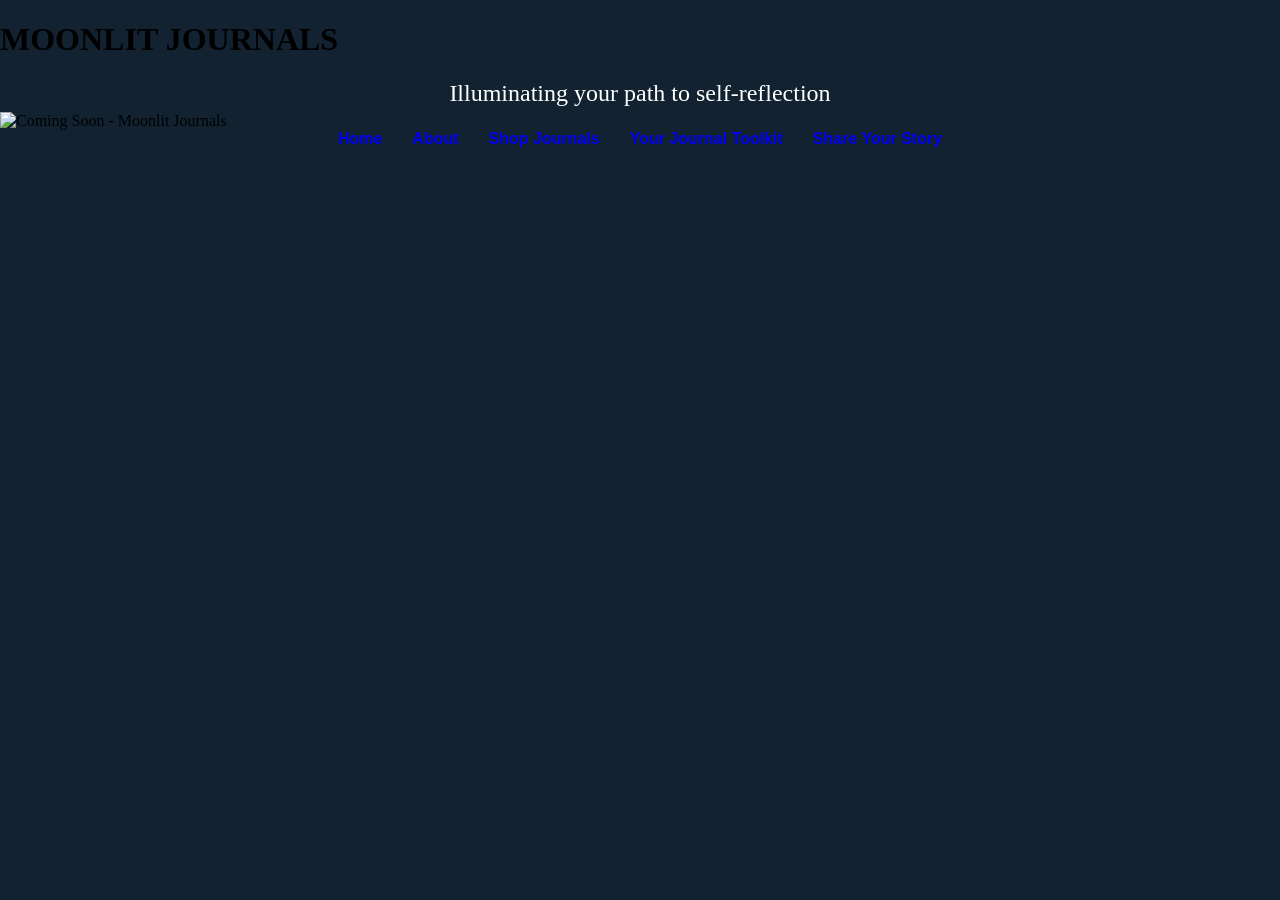
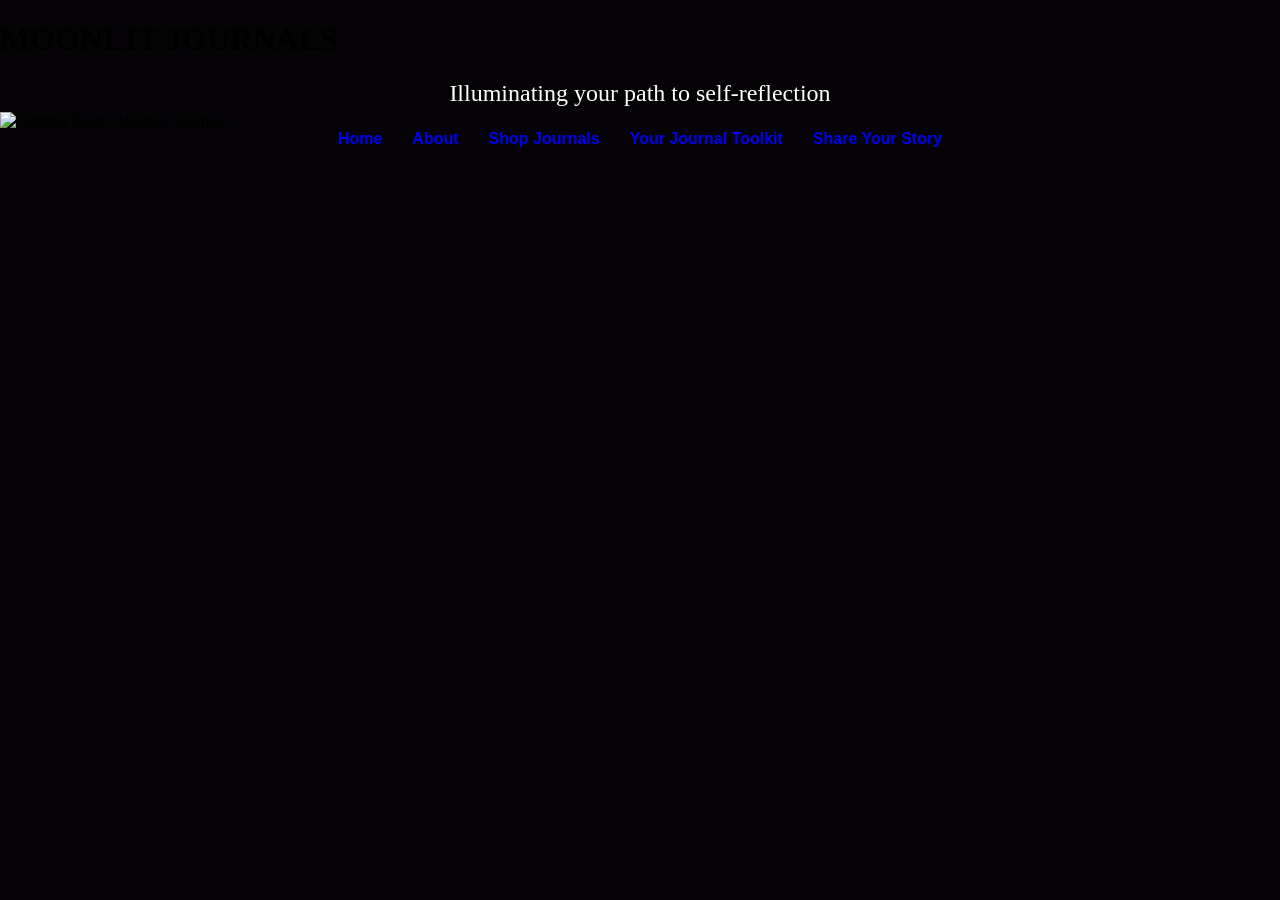

Refactor background styles in style.css

--- a/style.css
+++ b/style.css
@@ -62,34 +62,36 @@ html, body {
 }
 
 /* 🌿 Base Body */
+/* 1. Update the body - remove the blue background */
 body {
     margin: 0;
     padding: 0;
     font-family: "Lora", serif;
-    background-color: #122231;
-    overflow: hidden;
+    background-color: #050306; /* Make the whole page match your moon black */
     height: 100vh;
     width: 100vw;
     display: flex;
     flex-direction: column;
 }
 
-/* 🌌 Full-Screen Hero Section */
-/* 1. Reset the landing page background */
+/* 2. Update .landing-page - fix the background image path */
 .landing-page {
-    position: relative; /* z-index needs this to work */
-    z-index: 1;         /* Stacks this section above the page body */
+    position: relative;
+    z-index: 1;
     height: 100vh;
     width: 100vw;
-/* This shorthand combines color, image, and positioning */
-    background: red url("images/[number redacted]_210515.jpg") no-repeat 80% 50% / contain;
+    
+    /* Remove the 'red' shorthand line and use these: */
+    background-color: transparent; 
+    background-image: url("images/[number redacted]_210515.jpg");
     background-size: contain; 
     background-position: 80% 50%; 
     background-repeat: no-repeat;
+    
     display: flex;
     flex-direction: column;
     justify-content: center;
-    align-items: flex-start; /* Aligns content to the left */
+    align-items: flex-start; 
     padding-left: 10%;
 }
 
